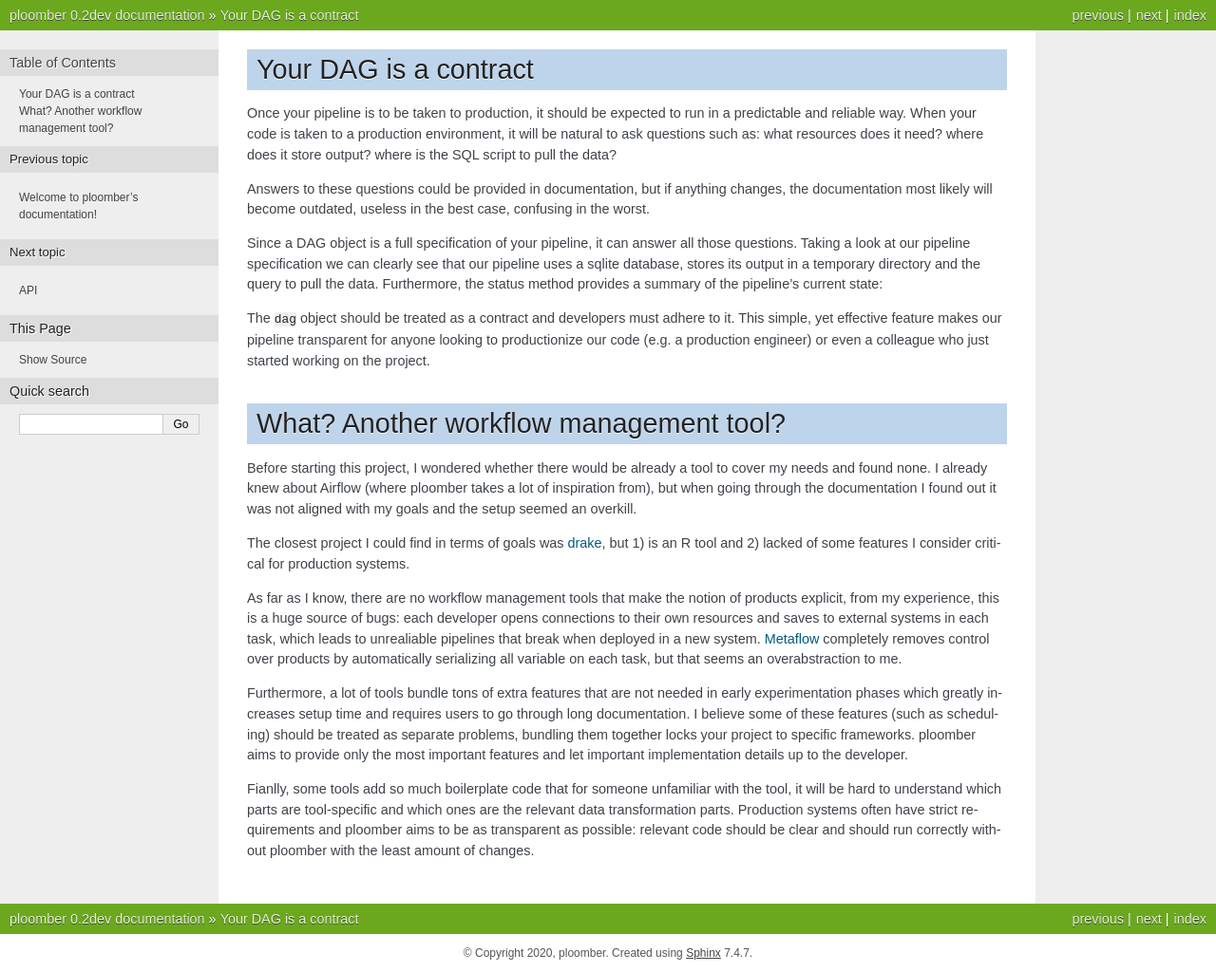
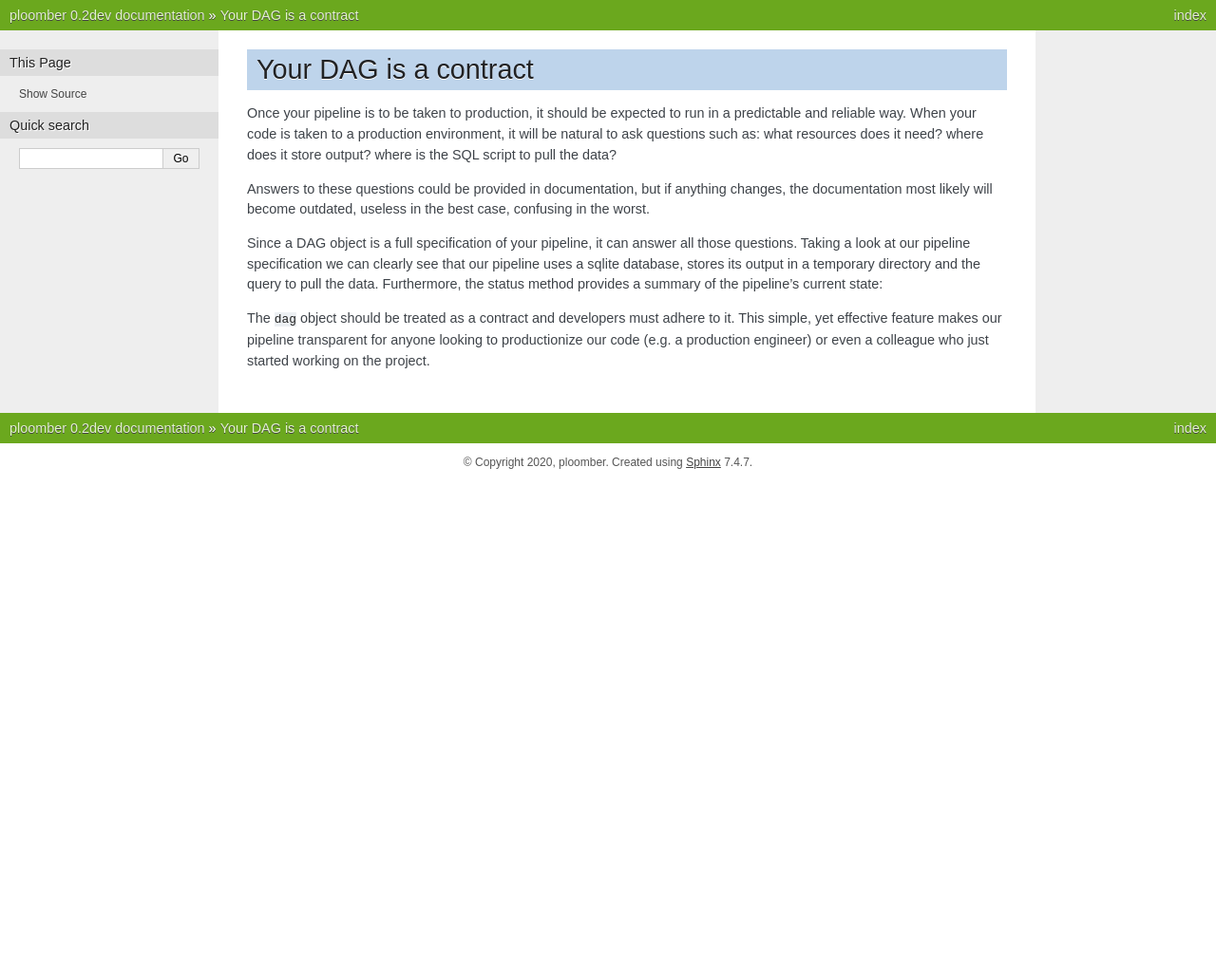
Before and after one commit to ploomber/ploomber, a Sphinx documentation site: the page built from doc/intro.rst, in a window 1280 px wide. Shown: the whole page at 95% size. Built offline with Sphinx 7.4.7, drawn with Linux system fonts in a browser that asks for light colours; after the commit the page ends 900 px from its top, so only the background shows below that.

Commit message:
improved docs

```diff
--- a/doc/intro.rst
+++ b/doc/intro.rst
@@ -20,37 +20,3 @@ The ``dag`` object should be treated as a contract and developers must adhere
 to it. This simple, yet effective feature makes our pipeline transparent for
 anyone looking to productionize our code (e.g. a production engineer) or even
 a colleague who just started working on the project.
-
-What? Another workflow management tool?
----------------------------------------
-
-Before starting this project, I wondered whether there would be already a tool
-to cover my needs and found none. I already knew about Airflow (where ploomber
-takes a lot of inspiration from), but when going through the documentation I found out it was not aligned with my goals and the setup seemed an overkill.
-
-The closest project I could find in terms of goals was
-`drake <https://github.com/ropensci/drake>`_, but 1) is an R tool and 2) lacked
-of some features I consider critical for production systems.
-
-As far as I know, there are no workflow management tools that make the notion
-of products explicit, from my experience, this is a huge source of bugs: each
-developer opens connections to their own resources and saves to external
-systems in each task, which leads to unrealiable pipelines that break when
-deployed in a new system. `Metaflow <https://metaflow.org/>`_ completely
-removes control over products by automatically serializing all variable
-on each task, but that seems an overabstraction to me.
-
-Furthermore, a lot of tools bundle tons of extra features that are not needed
-in early experimentation phases which greatly increases setup time and requires
-users to go through long documentation. I believe some of these features
-(such as scheduling) should be treated as separate problems, bundling them
-together locks your project to specific frameworks. ploomber aims to provide
-only the most important features and let important implementation details up
-to the developer.
-
-Fianlly, some tools add so much boilerplate code that for someone unfamiliar
-with the tool, it will be hard to understand which parts are tool-specific
-and which ones are the relevant data transformation parts. Production systems
-often have strict requirements and ploomber aims to be as transparent as
-possible: relevant code should be clear and should run correctly without
-ploomber with the least amount of changes.
```
Also changed, not shown: README.rst (+11 -0 lines), doc/features.rst (added, +148 -0 lines), doc/index.rst (+13 -13 lines), doc/philosophy.rst (deleted, +0 -11 lines).
